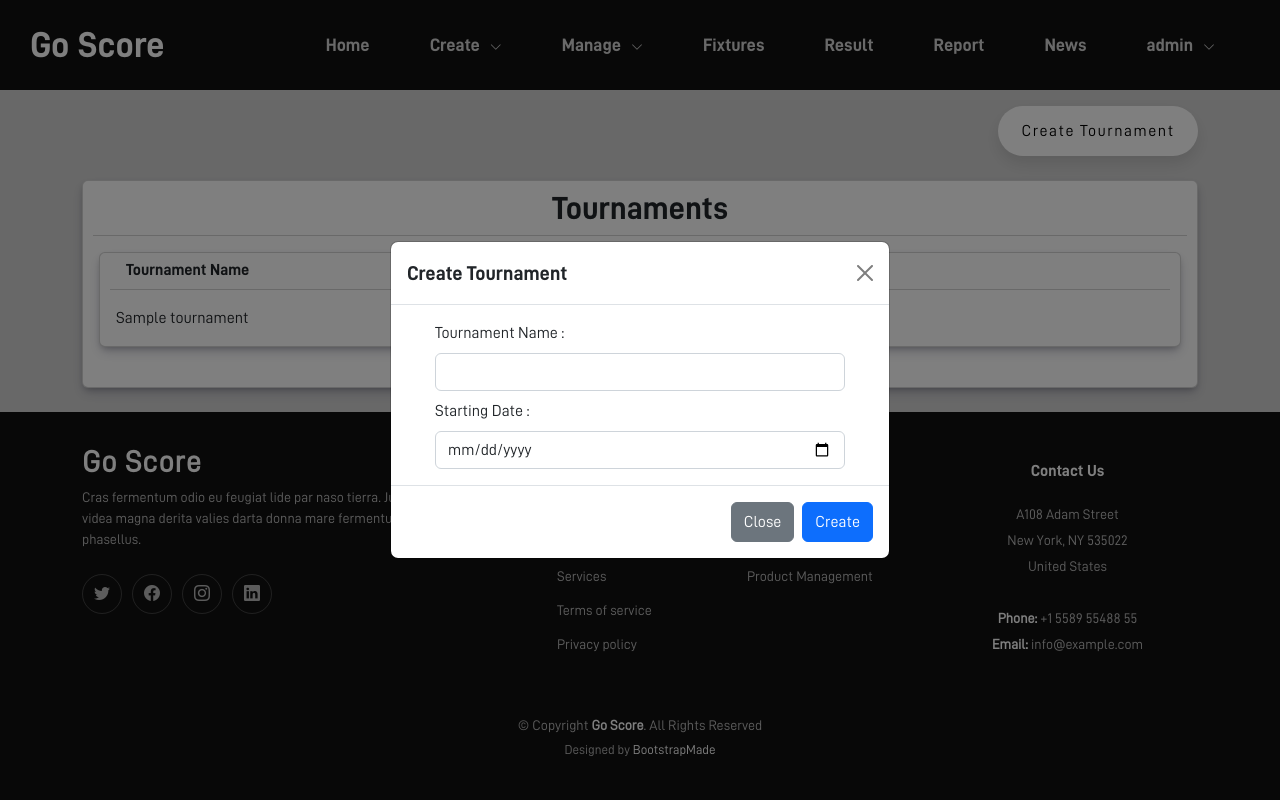
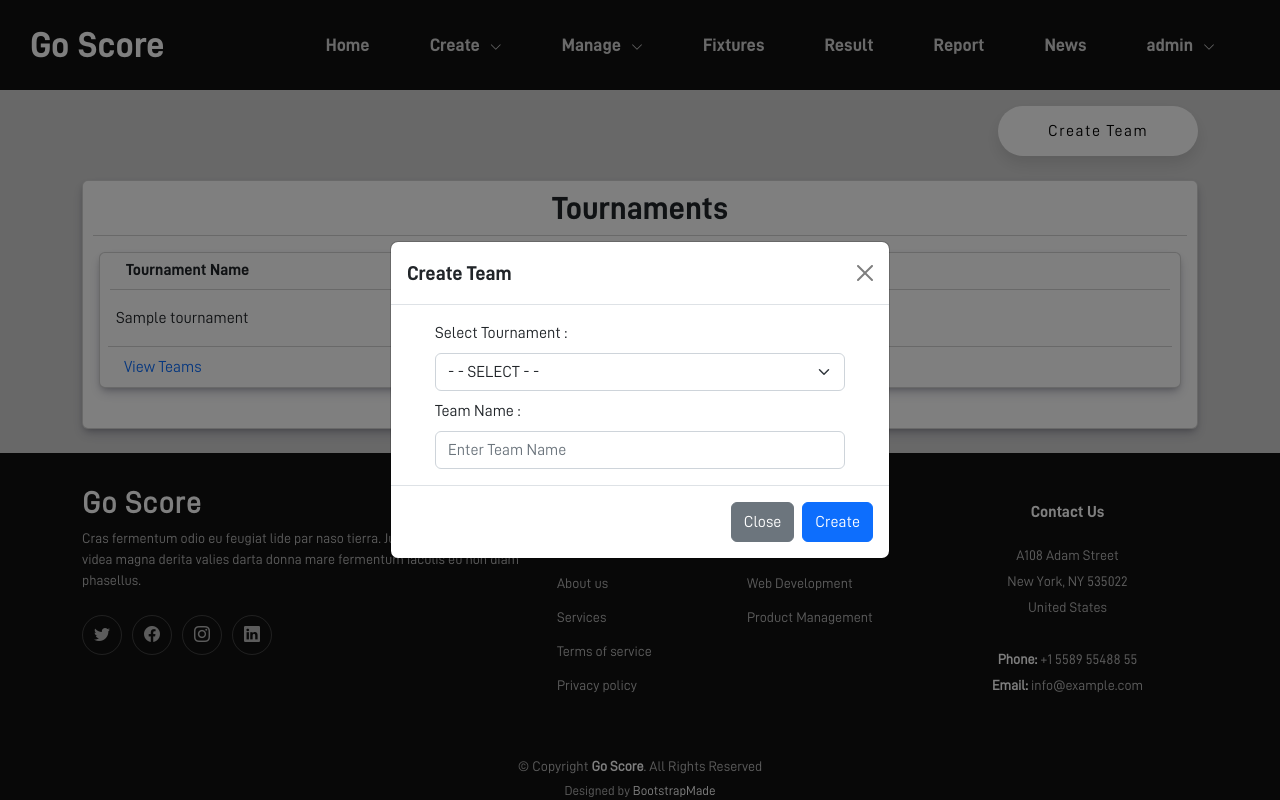
Before and after one commit to dineshg712/project, a PHP site: page /admin/ in a window 1280 px wide, after a click on "Create Team". Run offline with PHP 8.4, Linux system fonts and the light colour scheme; the visitor is signed in with stand-in values (Sample User, id 1); tables that the repository leaves empty or names only in its code hold one stand-in row (values such as "Sample post").

Commit message:
fourth commit

```diff
--- /dev/null
+++ b/admin/createteam.php
@@ -0,0 +1,140 @@
+<?php
+if (isset($_POST['submit']) && $_POST['randcheck'] == $_SESSION['rand']) {
+    unset($_SESSION['rand']);
+    $sql = "SELECT `team_id` from team ORDER BY `team_id` DESC LIMIT 1";
+    $res = mysqli_query($conn, $sql);
+    if ($res) {
+        if ($res->num_rows > 0) {
+            $row = mysqli_fetch_assoc($res);
+            $team = $row['team_id'];
+        } else {
+            $team = "TE000";
+        }
+    }
+    $value2 = substr($team, 2);
+    $value2 = $value2 + 1;
+    $value2 = sprintf('%03s', $value2);
+    $team_id = "TE" . $value2;
+    $tour_id = $_POST['sel_tour'];
+    $te_name = $_POST['te_name'];
+    $sql = "INSERT INTO team(`tournament_id`,`team_id`,`team_name`) VALUES ('$tour_id','$team_id','$te_name') ";
+    $res = mysqli_query($conn, $sql);
+}
+?>
+
+<div class="row mt-3">
+    <div class="flex-wrap">
+        <div class="col-12">
+            <button type="button" class="login-btn float-end" data-bs-toggle="modal" data-bs-target="#staticBackdrop" style="width:200px;">Create Team</button>
+        </div>
+    </div>
+</div>
+<div class="row mt-4 mb-4">
+    <div class="flex-wrap">
+        <div class="card">
+            <div class="card-header">
+                <h2 align="center">Tournaments</h2>
+            </div>
+            <div class="card-body">
+                <?php
+                $sql = "SELECT * from tournament WHERE `status`= 0";
+                $res = mysqli_query($conn, $sql);
+                while ($row = mysqli_fetch_assoc($res)) {
+                    $t_id = $row['tournament_id'];
+                ?>
+                    <div class="card mb-4">
+                        <div class="card-header">
+                            <div class="row">
+                                <div class="col-7">
+                                    <h6>Tournament Name</h6>
+                                </div>
+                                <div class="col-5">
+                                    <h6>No. Of Teams</h6>
+                                </div>
+                            </div>
+                        </div>
+                        <div class="card-body">
+                            <div class="row">
+                                <div class="col-7">
+                                    <?php echo $row['tournament_name']; ?>
+                                </div>
+                                <div class="col-5">
+                                    <?php
+                                    $sql1 = "SELECT COUNT(`team_id`) AS total FROM `team` WHERE `tournament_id`='$t_id'";
+                                    $res1 = mysqli_query($conn, $sql1);
+                                    $row1 = mysqli_fetch_assoc($res1);
+                                    echo $row1['total'];
+                                    ?>
+                                </div>
+                            </div>
+                        </div>
+                        <div class="card-footer mx-2">
+                            <form action="" id="myform">
+                                <input type="hidden" name="to_id" id="t_id" value="">
+                            </form>
+                            <a href="" onclick="openModal('<?php echo $t_id; ?>');" data-bs-toggle="modal" id="openModal">View Teams</a>
+                        </div>
+                    </div>
+                <?php } ?>
+            </div>
+        </div>
+    </div>
+</div>
+<script>
+    function openModal(to_id) {
+        $.ajax({
+            url: 'viewteams.php',
+            type: 'post',
+            data: {to_id:to_id},
+            success: setTimeout(function(){
+                    $("#view-teams").load('viewteams.php');
+                },200)
+        })
+    }
+</script>
+<!-- Modal -->
+<div class="modal fade" id="staticBackdrop" data-bs-backdrop="static" data-bs-keyboard="false" tabindex="-1" aria-labelledby="staticBackdropLabel" aria-hidden="true">
+    <div class="modal-dialog modal-dialog-centered">
+        <div class="modal-content">
+            <div class="modal-header">
+                <h5 class="modal-title" id="staticBackdropLabel">Create Team</h5>
+                <button type="button" class="btn-close" data-bs-dismiss="modal" aria-label="Close"></button>
+            </div>
+            <form action="" method="post">
+                <?php
+                $rand = rand();
+                $_SESSION['rand'] = $rand;
+                ?>
+                <input type="hidden" name="randcheck" value="<?php echo $rand; ?>">
+                <div class="modal-body">
+                    <div class="row mx-3 mb-2">
+                        <div class="form-group">
+                            <label for="sel_tour" class="form-label">Select Tournament :</label>
+                            <select name="sel_tour" id="sel_tour" class="form-select" required>
+                                <option value="">- - SELECT - -</option>
+                                <?php
+                                $sql = "SELECT * from tournament WHERE `status`= 0";
+                                $res = mysqli_query($conn, $sql);
+                                while ($row = mysqli_fetch_assoc($res)) {
+                                ?>
+                                    <option value="<?php echo $row['tournament_id'] ?>"><?php echo $row['tournament_name'] ?></option>
+                                <?php } ?>
+                            </select>
+                        </div>
+                    </div>
+                    <div class="row mx-3">
+                        <div class="form-group">
+                            <label for="te_name" class="form-label">Team Name :</label>
+                            <input type="text" class="form-control" id="te_name" name="te_name" placeholder="Enter Team Name" required>
+                        </div>
+                    </div>
+                </div>
+                <div class="modal-footer">
+                    <button type="button" class="btn btn-secondary" data-bs-dismiss="modal">Close</button>
+                    <button type="submit" name="submit" class="btn btn-primary">Create</button>
+                </div>
+            </form>
+        </div>
+    </div>
+</div>
+<div id="view-teams"></div>
--- a/admin/createtournament.php
+++ b/admin/createtournament.php
@@ -1,20 +1,25 @@
 <?php
-if(isset($_POST['submit']) && $_POST['randcheck'] == $_SESSION['rand']) {
+if (isset($_POST['submit']) && $_POST['randcheck'] == $_SESSION['rand']) {
     unset($_SESSION['rand']);
     $sql = "SELECT `tournament_id` from tournament ORDER BY `tournament_id` DESC LIMIT 1";
-    $res = mysqli_query($conn,$sql);
-    if($res) {
+    $res = mysqli_query($conn, $sql);
+    if ($res) {
+        if ($res -> num_rows > 0) {
             $row = mysqli_fetch_assoc($res);
             $tour = $row['tournament_id'];
         }
-    $value2=substr($tour,1);
-    $value2=$value2+1;
-    $value2=sprintf('%03s',$value2);
-    $tournament_id = "T".$value2;
-    $t_name=$_POST['t_name'];
-    $s_date=$_POST['s_date'];
+        else {
+            $tour = "T000";
+        }
+    }
+    $value2 = substr($tour, 1);
+    $value2 = $value2 + 1;
+    $value2 = sprintf('%03s', $value2);
+    $tournament_id = "T" . $value2;
+    $t_name = $_POST['t_name'];
+    $s_date = $_POST['s_date'];
     $sql = "INSERT INTO tournament(`tournament_id`,`tournament_name`,`start_date`) VALUES ('$tournament_id','$t_name','$s_date') ";
-    $res = mysqli_query($conn,$sql);
+    $res = mysqli_query($conn, $sql);
 }
 ?>
 
@@ -33,25 +38,27 @@ if(isset($_POST['submit']) && $_POST['randcheck'] == $_SESSION['rand']) {
             </div>
             <div class="card-body">
                 <?php
-                    $sql = "SELECT * from tournament";
-                    $res = mysqli_query($conn,$sql);
-                    while($row = mysqli_fetch_assoc($res)) {
+                $sql = "SELECT * from tournament WHERE `status`= 0";
+                $res = mysqli_query($conn, $sql);
+                while ($row = mysqli_fetch_assoc($res)) {
                 ?>
                 <div class="card mb-4">
+                    <div class="card-header">
                         <div class="row">
                             <div class="col-7">
-                            <div class="card-header">
                                 <h6>Tournament Name</h6>
                             </div>
+                            <div class="col-5">
+                                <h6>Start Date</h6>
+                            </div>
+                        </div>
+                    </div>
                     <div class="card-body">
+                        <div class="row">
+                            <div class="col-7">
                                 <?php echo $row['tournament_name']; ?>
                             </div>
-                        </div>
                             <div class="col-5">
-                            <div class="card-header">
-                                <h6>Start Date</h6>
-                            </div>
-                            <div class="card-body">
                                 <?php echo $row['start_date']; ?>
                             </div>
                         </div>
@@ -72,15 +79,15 @@ if(isset($_POST['submit']) && $_POST['randcheck'] == $_SESSION['rand']) {
             </div>
             <form action="" method="post">
                 <?php
-                    $rand=rand();
-                    $_SESSION['rand']=$rand;
+                $rand = rand();
+                $_SESSION['rand'] = $rand;
                 ?>
                 <input type="hidden" name="randcheck" value="<?php echo $rand; ?>">
                 <div class="modal-body">
                     <div class="row mx-3 mb-2">
                         <div class="form-group">
                             <label for="t_name" class="form-label">Tournament Name :</label>
-                            <input type="text" class="form-control" id="t_name" name="t_name"  value="" required>
+                            <input type="text" class="form-control" id="t_name" name="t_name" value="" required>
                         </div>
                     </div>
                     <div class="row mx-3">
--- a/admin/index.php
+++ b/admin/index.php
@@ -20,7 +20,7 @@
     <style>
         .card {
             background-color: #fff;
-            z-index: -1;
+            /* z-index: -1; */
             box-shadow: rgba(50, 50, 93, 0.25) 0px 6px 12px -2px, rgba(0, 0, 0, 0.3) 0px 3px 7px -3px;
             /* border-radius: 20px */
         }
@@ -30,13 +30,14 @@
     </style>
 </head>
 <body>
-    <div id="preloader"></div>
+    <!-- <div id="preloader"></div> -->
     <?php
         include_once("header.php");
     ?>
     <div class="container">
         <?php
-            include('createtournament.php');
+            // include('createtournament.php');
+            include('createteam.php');
         ?>
         <div id="load-content"></div>
     </div>
--- a/header.php
+++ b/header.php
@@ -10,7 +10,7 @@
                 <li><a href="#">Points Table</a></li>
                 <li><a href="#" onclick="redirect('news');">News</a></li>
                 <li><a href="#footer">Contact Us</a></li>
-                <li><a href="admin/login.php">Login</a></li>
+                <li><a href="admin/">Login</a></li>
             </ul>
         </nav>
     </header>
```
Also changed, not shown: admin/viewteams.php (added, +36 -0 lines). Lines whose indentation alone changed are shown as unchanged.
